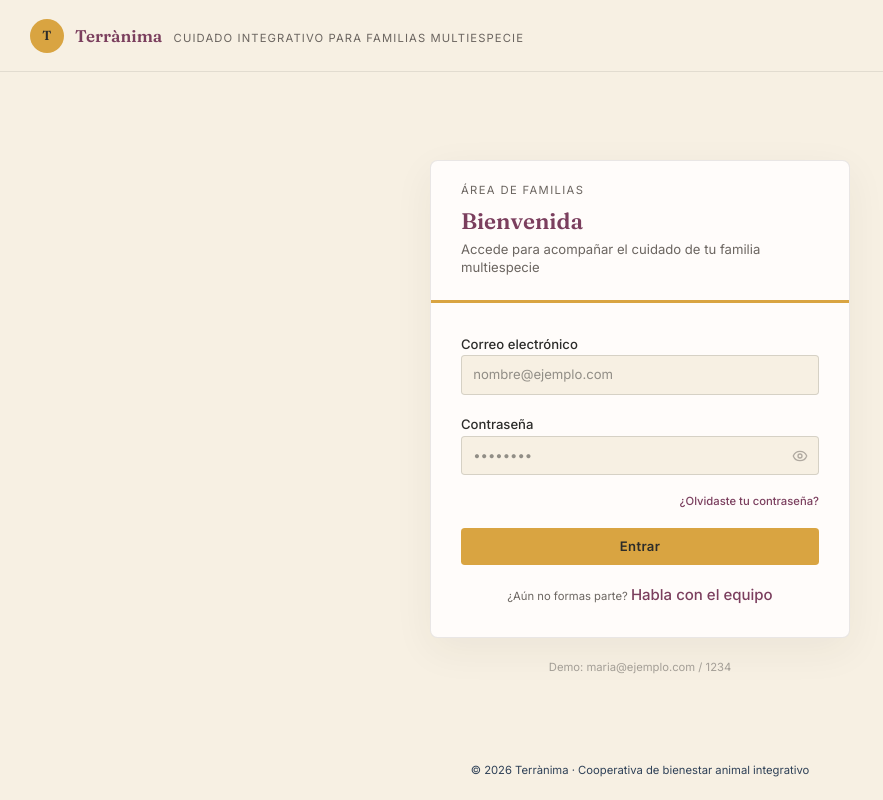
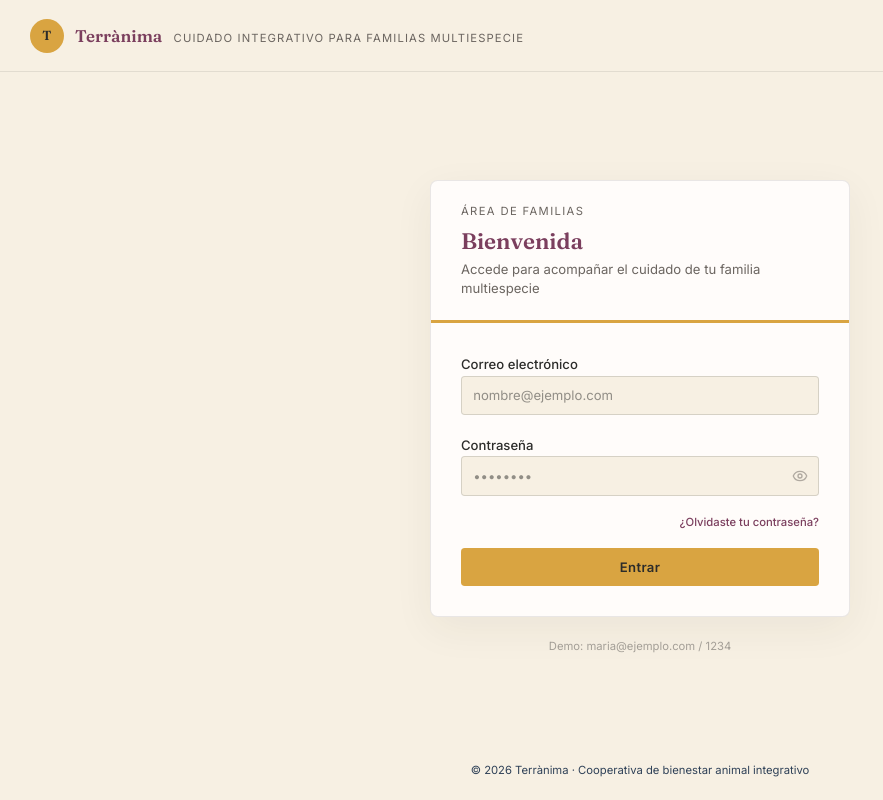
Before and after one commit to FcoTebar93/Terranima, a React (Vite) app: page / in a window 1280 px wide. Shown: the whole page, without its empty margins (0-883 px from the left). Built offline with nearby package versions, Linux system fonts and the light colour scheme.

Commit message:
feat(login): Removed the invitation text and button

```diff
--- a/src/app/components/LoginPage.tsx
+++ b/src/app/components/LoginPage.tsx
@@ -161,13 +161,6 @@ export function LoginPage({ onLogin }: LoginPageProps) {
               >
                 {loading ? "Entrando…" : "Entrar"}
               </button>
-
-              <p className="text-center text-xs" style={{ color: brand.carbonMuted }}>
-                ¿Aún no formas parte?{" "}
-                <button type="button" className="font-medium" style={{ color: brand.ciruela }}>
-                  Habla con el equipo
-                </button>
-              </p>
             </form>
           </div>
 
```
